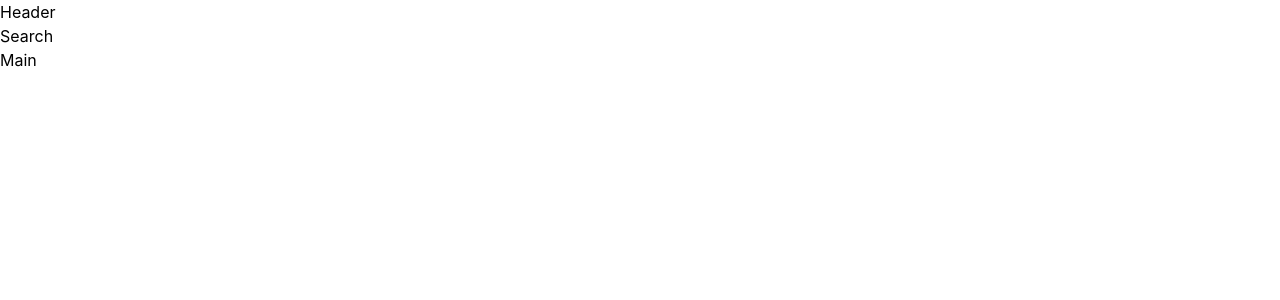
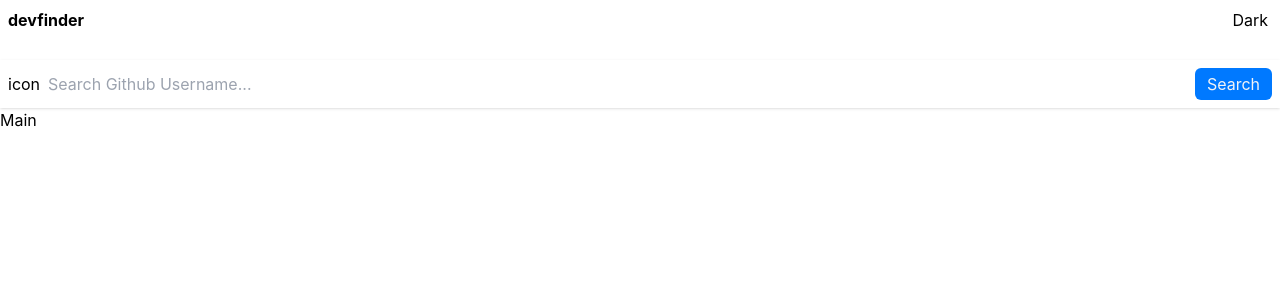
Before and after one commit to Abi0l9/github-user-search, a React (Create React App) app: page / in a window 1280 px wide. Shown: the top 300 px of the page. Built offline with nearby package versions, Linux system fonts and the light colour scheme.

Commit message:
designed the header

```diff
--- /dev/null
+++ b/src/components/Header/Logo.jsx
@@ -0,0 +1,11 @@
+import React from "react";
+
+const Logo = () => {
+  return (
+    <div className="w-full flex flex-1 font-bold dark:text-white">
+      devfinder
+    </div>
+  );
+};
+
+export default Logo;
--- /dev/null
+++ b/src/components/Header/Toggler.jsx
@@ -0,0 +1,19 @@
+import React from "react";
+import { Icon } from "@iconify/react";
+import sun from "@iconify/icons-line-md/moon-alt-to-sunny-outline-loop-transition";
+import moon from "@iconify/icons-line-md/sunny-filled-loop-to-moon-alt-filled-loop-transition";
+
+const Toggler = ({ darkMode, toggle }) => {
+  return (
+    <div className=" flex flex-row gap-x-1 justify-center items-center cursor-pointer">
+      <div className="" onClick={toggle}>
+        {darkMode ? "Light" : "Dark"}
+      </div>
+      <div className="" onClick={toggle}>
+        <Icon icon={darkMode ? sun : moon} />
+      </div>
+    </div>
+  );
+};
+
+export default Toggler;
--- a/src/components/Header/index.jsx
+++ b/src/components/Header/index.jsx
@@ -1,7 +1,14 @@
 import React from "react";
+import Logo from "./Logo";
+import Toggler from "./Toggler";
 
-const Header = () => {
-  return <div>Header</div>;
+const Header = ({ toggle, darkMode }) => {
+  return (
+    <div className="p-2 w-full flex flex-row justify-center items-center">
+      <Logo toggle={toggle} />
+      <Toggler toggle={toggle} darkMode={darkMode} />
+    </div>
+  );
 };
 
 export default Header;
--- a/src/components/Layout.jsx
+++ b/src/components/Layout.jsx
@@ -1,12 +1,17 @@
-import React from "react";
+import React, { useState } from "react";
 import Header from "./Header";
 import Search from "./Search";
 import Main from "./Main";
 
 const Layout = () => {
+  const [darkMode, setDarkMode] = useState(false);
+
+  const toggleMode = () => {
+    setDarkMode(!darkMode);
+  };
   return (
-    <div>
-      <Header />
+    <div className="w-full">
+      <Header toggle={toggleMode} darkMode={darkMode} />
       <Search />
       <Main />
     </div>
--- a/src/components/Search/index.jsx
+++ b/src/components/Search/index.jsx
@@ -1,7 +1,26 @@
 import React from "react";
 
 const Search = () => {
-  return <div>Search</div>;
+  return (
+    <div className="w-full p-2 shadow mt-5">
+      <form
+        action=""
+        className="w-full flex flex-row gap-x-2 items-center justify-between"
+      >
+        <label htmlFor="searchText">icon</label>
+        <input
+          type="text"
+          className="flex flex-1 w-full"
+          placeholder="Search Github Username..."
+        />
+        <input
+          type="submit"
+          value="Search"
+          className="bg-[#0079FF] px-3 py-1 text-gray-100 rounded-md"
+        />
+      </form>
+    </div>
+  );
 };
 
 export default Search;
```
